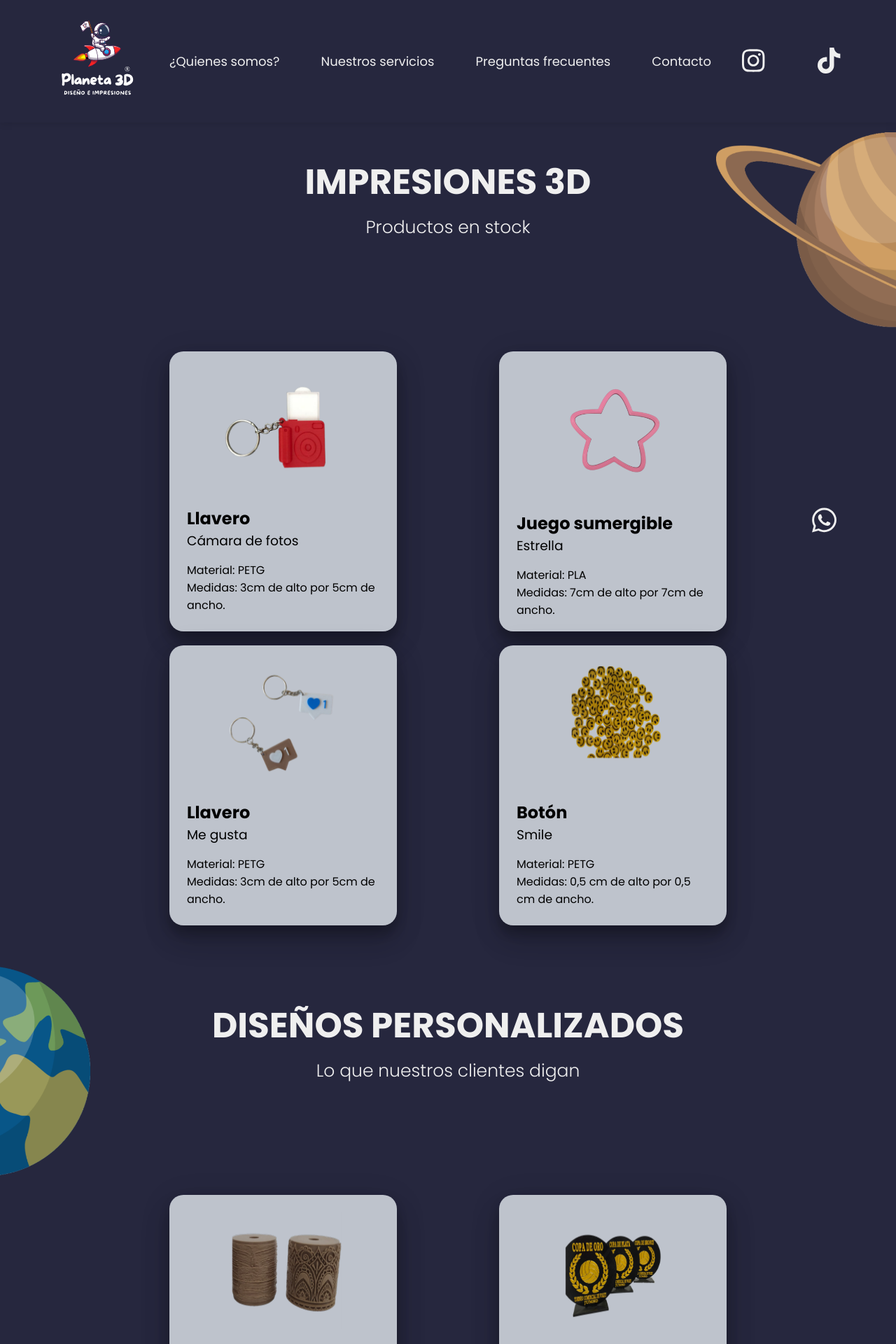
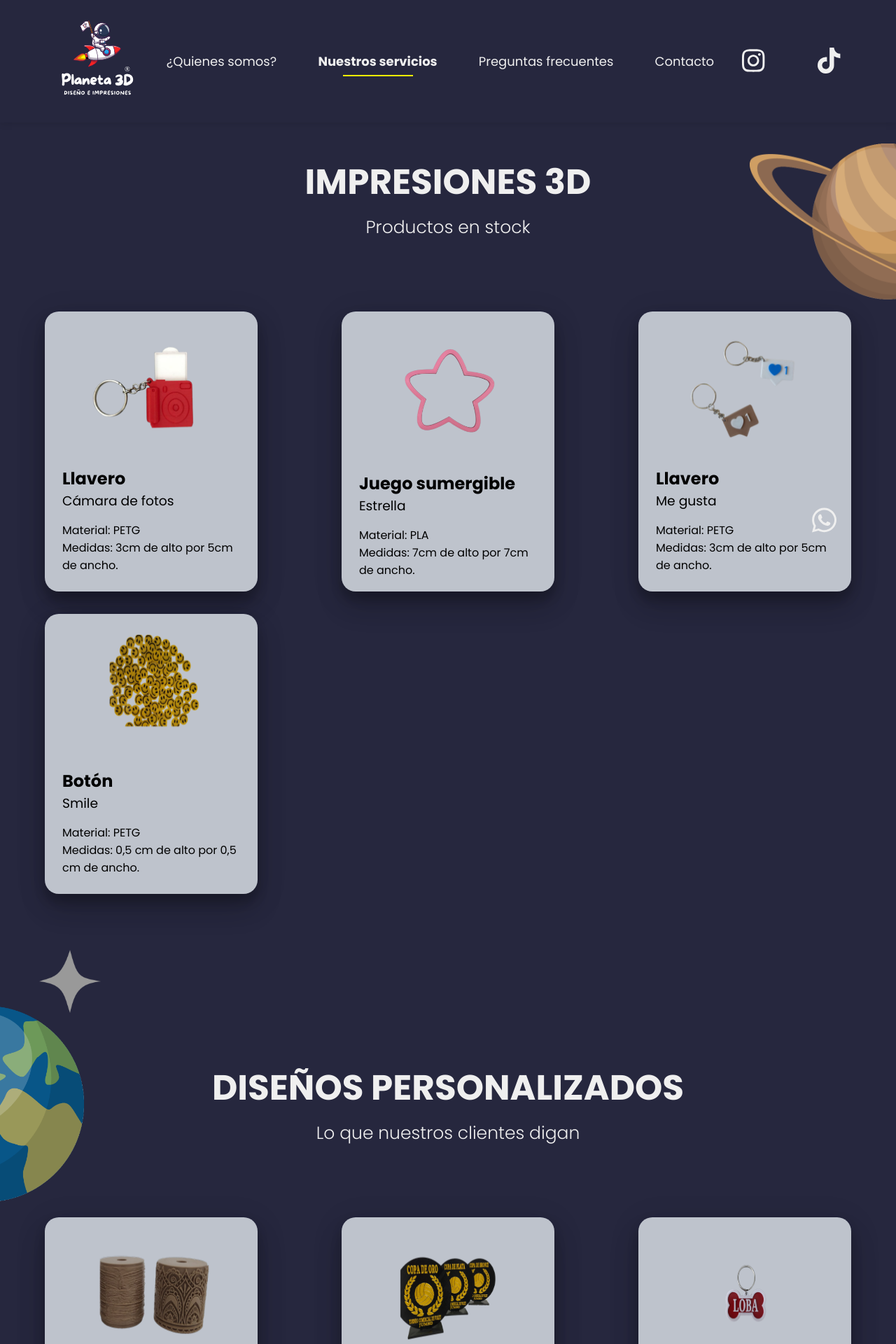
Before and after one commit to LucasiBai/Planeta3D, a React (Create React App) app: page /services in a window 1280 px wide. Shown: the top 1920 px of the page at 70% size. Built offline with nearby package versions, Linux system fonts and the light colour scheme.

Commit message:
correcciones de estilos en la pagina de servicios + vista mobile

```diff
--- a/src/components/CardItem/CardItem.css
+++ b/src/components/CardItem/CardItem.css
@@ -1,15 +1,17 @@
 .card {
-  background-color: #BEC3CC;
+	background-color: #bec3cc;
 	border-radius: 20px;
-  box-shadow: 0px 24px 38px rgba(0, 0, 0, 0.14), 0px 9px 46px rgba(0, 0, 0, 0.12), 0px 11px 15px rgba(0, 0, 0, 0.2);  display: flex;
+	box-shadow: 0px 24px 38px rgba(0, 0, 0, 0.14),
+		0px 9px 46px rgba(0, 0, 0, 0.12), 0px 11px 15px rgba(0, 0, 0, 0.2);
+	display: flex;
 	flex-direction: column;
 	justify-content: center;
 	align-items: center;
-  margin: 10px;
+	margin: 0;
 	padding: 25px;
-  height: 350px; /* ajusta la altura según tus necesidades */
-  width: 275px; /* ajusta el ancho según tus necesidades */
-
+	height: 350px;
+	width: 275px;
+	max-width: 254px;
 }
 
 .card > * {
@@ -21,8 +23,7 @@
 	height: 180px;
 }
 
-.card-title
-{
+.card-title {
 	color: black;
 	padding-top: 30px;
 	font-weight: 600;
@@ -32,8 +33,7 @@
 	color: black;
 }
 
-.card-description
-{
+.card-description {
 	padding-top: 15px;
 	align-items: left;
 }
--- a/src/components/CardList/CardList.css
+++ b/src/components/CardList/CardList.css
@@ -1,11 +1,10 @@
 .card-list {
-	padding-inline: 200px;
 	display: flex;
 	flex-wrap: wrap;
 	justify-content: space-between;
-	margin-top: 100px;
-	margin-right: 2.5%;
-	margin-left: 2.5%;
+	margin-right: 64px;
+	margin-left: 64px;
+	gap: 2rem;
 }
 
 @media only screen and (max-width: 576px) {
--- a/src/components/NavBar/NavBar.jsx
+++ b/src/components/NavBar/NavBar.jsx
@@ -1,5 +1,5 @@
 import React, { useState } from "react";
-import { Link } from "react-router-dom";
+import { Link, useHref } from "react-router-dom";
 import { FontAwesomeIcon } from "@fortawesome/react-fontawesome";
 import { faTiktok, faInstagram } from "@fortawesome/free-brands-svg-icons";
 import "./NavBar.css";
@@ -8,7 +8,9 @@ import { useLinks } from "../../hooks/useLinks";
 import NavLink from "../NavLink/NavLink";
 
 function NavBar({ logo }) {
-	const [active, setActive] = useState("");
+	const page = useHref();
+
+	const [active, setActive] = useState(page.slice(1));
 
 	const handleNavItemClick = (item) => {
 		setActive(item);
@@ -32,33 +34,16 @@ function NavBar({ logo }) {
 				)}
 
 				<ul className="nav-links">
-					<NavLink
-						route={"about-us"}
-						active={active}
-						onClick={handleNavItemClick}
-					>
-						¿Quienes somos?
-					</NavLink>
-
-					<NavLink
-						route={"services"}
-						active={active}
-						onClick={handleNavItemClick}
-					>
-						Nuestros servicios
-					</NavLink>
-
-					<NavLink route={"help"} active={active} onClick={handleNavItemClick}>
-						Preguntas frecuentes
-					</NavLink>
-
-					<NavLink
-						route={"contact"}
-						active={active}
-						onClick={handleNavItemClick}
-					>
-						Contacto
-					</NavLink>
+					{links.map((link, idx) => (
+						<NavLink
+							route={link.url.slice(1)}
+							active={active}
+							onClick={handleNavItemClick}
+							key={idx}
+						>
+							{link.label}
+						</NavLink>
+					))}
 				</ul>
 
 				<ul className="nav-logos">
--- a/src/components/PageTitle/PageTitle.css
+++ b/src/components/PageTitle/PageTitle.css
@@ -18,3 +18,9 @@
 	font-weight: 300;
 	font-size: 25px;
 }
+
+@media only screen and (max-width: 576px) {
+	.page-title h2 {
+		font-size: 40px;
+	}
+}
--- a/src/pages/ProductsPage/ProductsPage.css
+++ b/src/pages/ProductsPage/ProductsPage.css
@@ -1,59 +1,88 @@
 .products-page {
 	min-height: 100vh;
 	padding-bottom: 3rem;
+	display: flex;
+	flex-direction: column;
+	align-items: center;
+	overflow: hidden;
 }
-
 
 .img-saturno {
 	position: absolute;
-	top: 0;
-	right: 0;
-	bottom: 0;
-	left: auto;
-	object-fit: fill;
-	height: 300px;
+	width: 384px;
+	height: 233px;
+	right: -175px;
+	top: -15rem;
 	z-index: -1;
 }
 
 .img-tierra {
 	position: absolute;
-	top: 0;
-	left: 0;
-	bottom: 0;
-	right: auto;
-	object-fit: fill;
-	height: 300px;
+	width: 280px;
+	height: 280px;
+	left: -160px;
+	top: 832px;
+	top: -2rem;
 	z-index: -1;
+}
+
+.products-page .img-star {
+	position: absolute;
+	width: 88px;
+	height: 90px;
+	left: 56px;
+	top: -7rem;
 }
 
 .container-title {
 	display: flex;
 	align-items: center;
 	justify-content: center;
+	margin-top: 53px;
+	margin-bottom: 191.5px;
 	position: relative;
 }
 
 .section-client {
-	margin-top: 200px;
-	margin-bottom: 150px;
+	align-items: center;
+	min-height: 317.6px;
+	margin-top: 168px;
+	margin-bottom: 176px;
 	background-color: #293856;
-	position: relative; /* agregamos position: relative para que los elementos posicionados dentro de la sección se ajusten a su tamaño */
+	position: relative;
 }
 
 .container-client {
-	margin: 100px;
+	margin: 0 184px;
 	display: flex;
+	flex-direction: column;
+	gap: 25.5px;
 	align-items: left;
-	position: relative; /* agregamos position: relative para que los elementos posicionados dentro del contenedor se ajusten a su tamaño */
+}
+
+.container-client h3,
+.container-client h4 {
+	font-family: "Roboto";
+}
+
+.container-client h3 {
+	font-weight: 600;
+	font-size: 34px;
+	z-index: 1;
+}
+.container-client h4 {
+	font-weight: 400;
+	font-size: 25px;
+	z-index: 1;
 }
 
 .img-astronauta {
 	position: absolute;
-	height: 280px;
-	right: 0;
-	padding-right: 20%;
-	top: 50%; /* agregamos top: 50% para centrar verticalmente la imagen */
-	transform: translateY(-50%); /* agregamos transform: translateY(-50%) para ajustar la imagen en la posición vertical correcta */
+	left: 73.17%;
+	right: 12.22%;
+	top: 7.56%;
+	bottom: 7.56%;
+	width: 210.31px;
 }
 
 .pregunta-cliente {
@@ -64,18 +93,34 @@
 	padding: 0;
 }
 
+.products-page .contact-page__box .page-title {
+	display: none;
+}
+
+.products-page .container-title,
+.products-page .custom-design,
+.products-page .container-client {
+	max-width: 1440px;
+	width: 100%;
+}
+
+.products-page .section-client {
+	width: 100vw;
+	display: flex;
+	justify-content: center;
+}
+.products-page .custom-design {
+	position: relative;
+}
+
+.products-page .custom-design .page-title {
+	margin-bottom: 101px;
+}
+
 @media screen and (max-width: 768px) {
 	.container-client {
 		flex-direction: column; /* cambiamos la dirección de flex a columna en pantallas más pequeñas */
 		margin: 50px;
-	}
-
-	.img-astronauta {
-		position: relative;
-		height: 200px;
-		padding-right: 0;
-		margin: 0 auto; /* agregamos margin: 0 auto para centrar la imagen horizontalmente */
-		transform: none; /* eliminamos la transformación para que la imagen se posicione normalmente */
 	}
 
 	.pregunta-cliente {
@@ -83,3 +128,21 @@
 		padding: 0;
 	}
 }
+
+@media only screen and (max-width: 576px) {
+	.img-astronauta {
+		position: relative;
+		height: 200px;
+		padding-right: 0;
+		margin: 0 auto;
+		object-fit: contain;
+		transform: none;
+		right: 0;
+		left: 0;
+	}
+
+	.products-page .card-list {
+		margin-right: 0;
+		margin-left: 0;
+	}
+}
--- a/src/pages/ProductsPage/ProductsPage.jsx
+++ b/src/pages/ProductsPage/ProductsPage.jsx
@@ -66,7 +66,6 @@ const clienteData = [
 	},
 ];
 
-
 const ProductsPage = () => {
 	return (
 		<>
@@ -78,20 +77,19 @@ const ProductsPage = () => {
 				></meta>
 			</Helmet>
 			<main className="products-page">
-        <div className="container-title">
 				<PageTitle subtitle={"Productos en stock"}>Impresiones 3d</PageTitle>
+				<section className="container-title">
 					<article className="image-decoration">
 						<img
 							src="./assets/saturno.png"
 							className="img-saturno"
 							alt="telescopio"
 						/>
+						<CardList cards={cardData} className="card-list" />
 					</article>
-        </div>
-        <CardList cards={cardData} className="card-list" />
-      </main>
-      <section>
-        <div className="container-title">
+				</section>
+
+				<section className="custom-design">
 					<PageTitle subtitle={"Lo que nuestros clientes digan"}>
 						Diseños personalizados
 					</PageTitle>
@@ -101,21 +99,30 @@ const ProductsPage = () => {
 							className="img-tierra"
 							alt="telescopio"
 						/>
+						<img
+							src="./assets/star.png"
+							className="img-star"
+							alt="telescopio"
+						/>
 					</article>
-        </div>
+
 					<CardList cards={clienteData} className="card-list" />
 				</section>
+
 				<section className="section-client">
 					<div className="container-client">
-		<PageTitle subtitle={"Te ayudamos a diseñar tus ideas"} className="pregunta-cliente">
-          ¿No estas seguro de qué elegir?
-        </PageTitle>
-        <img src="./assets/astronauta-saturno.png" className="img-astronauta" alt="astronauta" />
+						<h3>¿No estas seguro de qué elegir?</h3>
+						<h4>Te ayudamos a diseñar tus ideas</h4>
+						<img
+							src="./assets/astronauta-saturno.png"
+							className="img-astronauta"
+							alt="astronauta"
+						/>
 					</div>
 				</section>
-	  <section>
-		<ContactPage/>
-	  </section>
+
+				<ContactPage />
+			</main>
 		</>
 	);
 };
```
Also changed, not shown: public/assets/saturno.png, public/assets/tierra.png. Lines whose indentation alone changed are shown as unchanged.
